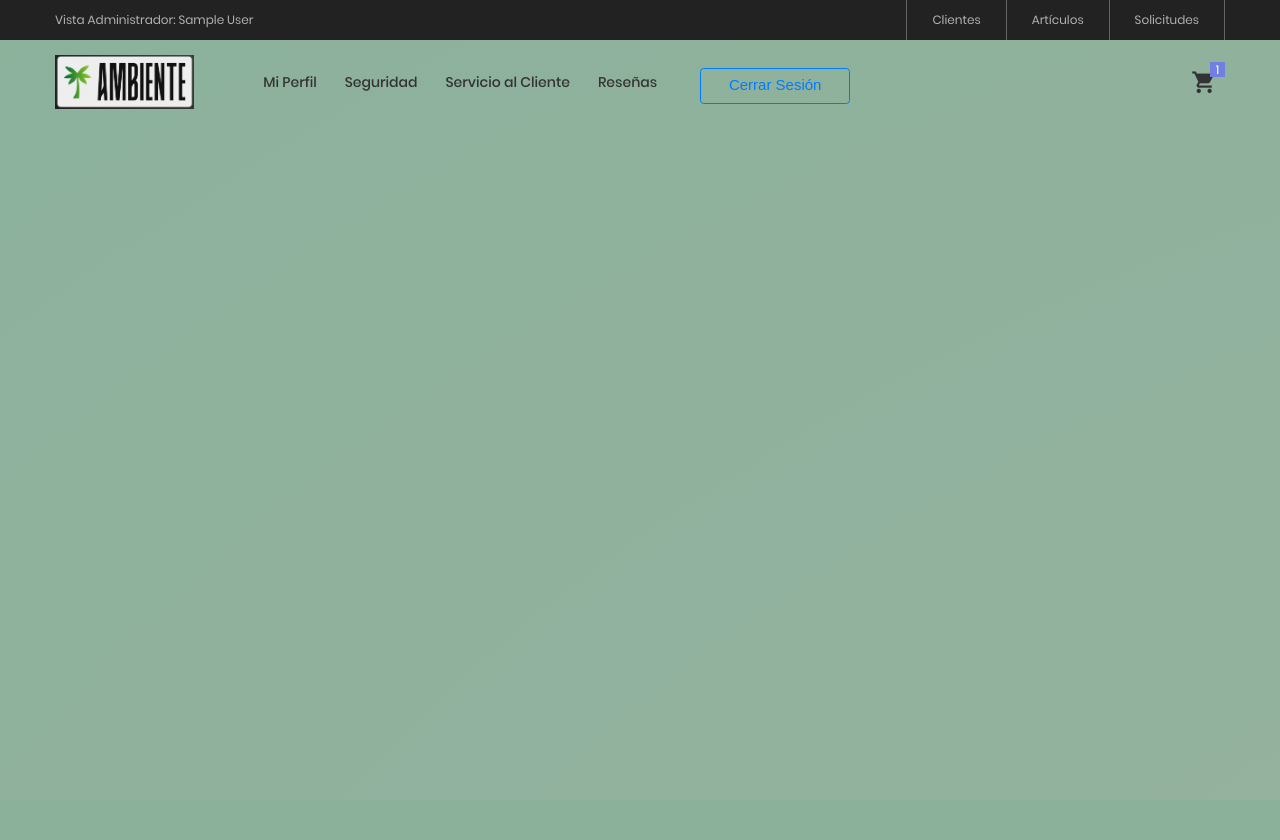
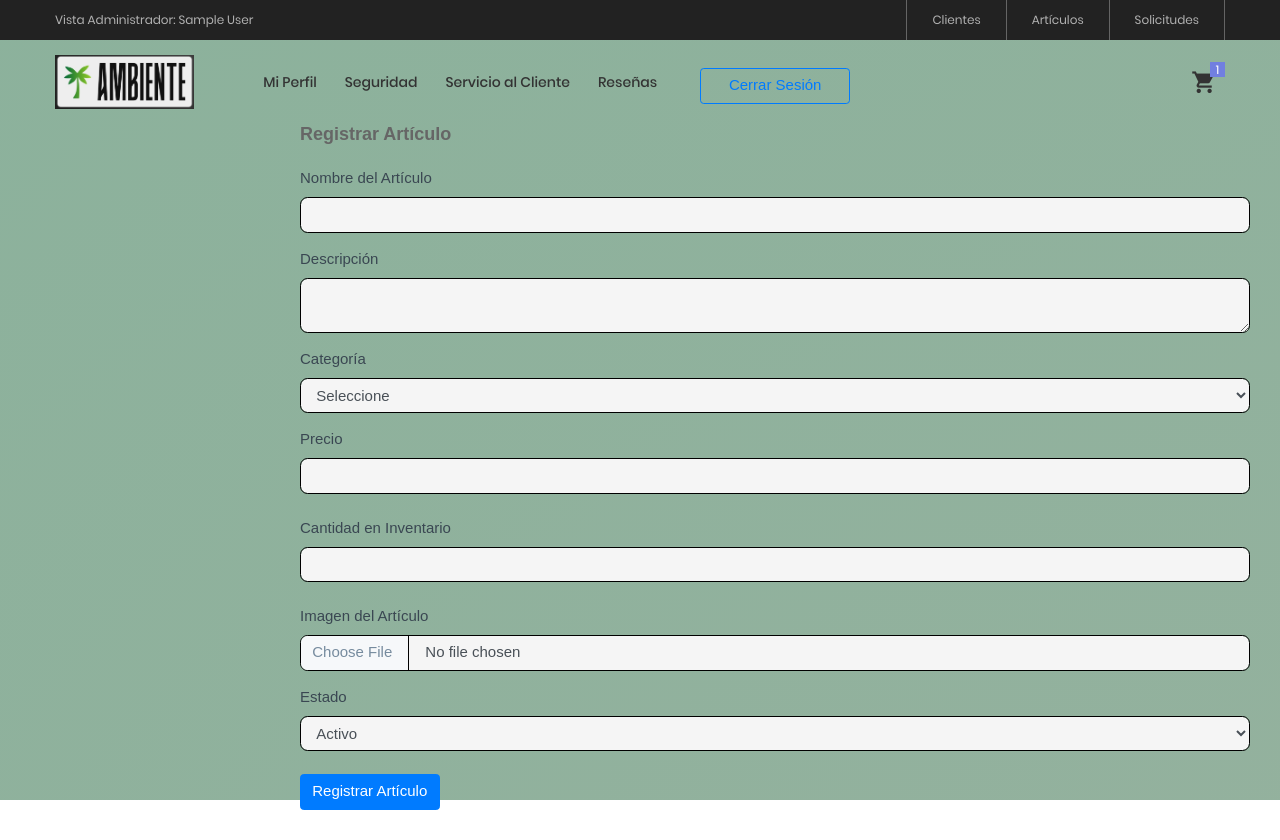
Before and after one commit to gmarcovc/ProyectoAmbienteWeb, a PHP site: page /View/Articulos/registrarArticulos.php in a window 1280 px wide. Before the commit the page ends 109 px from the top, so only its background shows below. Run offline with PHP 8.4, Linux system fonts and the light colour scheme; the visitor is signed in with stand-in values (Sample User, id 1); some libraries are stand-ins or nearby versions.

Commit message:
Formulario Registrar Artículo
Formulario para registrar artículo creado.

```diff
--- a/View/Articulos/RegistrarArticulos.php
+++ b/View/Articulos/RegistrarArticulos.php
@@ -1,6 +1,6 @@
 <?php
     include_once $_SERVER["DOCUMENT_ROOT"] . '/ProyectoAmbienteWeb/View/layout.php';
-    include_once $_SERVER["DOCUMENT_ROOT"] . '/ProyectoAmbienteWeb/Controller/ClienteController.php';
+    include_once $_SERVER["DOCUMENT_ROOT"] . '/ProyectoAmbienteWeb/Controller/ArticulosController.php';
 ?>
 
 <!doctype html>
@@ -11,27 +11,81 @@
 ?>
 
 <body class="page-wrapper radial-gradient">
+
+    <!-- Incluir el layout y mostrar el menú -->
     <div id="main-wrapper" data-layout="vertical" data-navbarbg="skin6" data-sidebartype="full"
         data-sidebar-position="fixed" data-header-position="fixed"
         <?php
             MostrarMenu();
         ?>
+
         <div class="body-wrapper">
         <?php
             MostrarHeader();
         ?>
+
             <div class="container-fluid">
                 <div class="row">
                     <div class="col-12">
-                        <!-- Programar el resto de aquí para abajo -->
+                        <!-- Formulario para registrar artículo -->
+                        <h5 class="card-title fw-semibold mb-4">Registrar Artículo</h5>
+
+                        <form action="RegistrarArticulos.php" method="POST" enctype="multipart/form-data">
+
+                            <div class="mb-3">
+                                <label class="form-label">Nombre del Artículo</label>
+                                <input type="text" class="form-control" id="txtNombre" name="txtNombre" required>
+                            </div>
+
+                            <div class="mb-3">
+                                <label class="form-label">Descripción</label>
+                                <textarea class="form-control" id="txtDescripcion" name="txtDescripcion" required></textarea>
+                            </div>
+
+                            <div class="mb-3">
+                                <label class="form-label">Categoría</label>
+                                <select id="ddlCategorias" name="ddlCategorias" class="form-control" required>
+                                    <option value="">Seleccione</option>
+                                    <option value="1">Electrónica</option>
+                                    <option value="2">Ropa</option>
+                                </select>
+                            </div>
+
+                            <div class="mb-4">
+                                <label class="form-label">Precio</label>
+                                <input type="number" step="0.01" class="form-control" id="txtPrecio" name="txtPrecio" required>
+                            </div>
+
+                            <div class="mb-4">
+                                <label class="form-label">Cantidad en Inventario</label>
+                                <input type="number" class="form-control" id="txtCantidad" name="txtCantidad" required>
+                            </div>
+
+                            <div class="mb-3">
+                                <label class="form-label">Imagen del Artículo</label>
+                                <input type="file" class="form-control" id="txtImagen" name="txtImagen" required>
+                            </div>
+
+                            <div class="mb-4">
+                                <label class="form-label">Estado</label>
+                                <select id="ddlEstado" name="ddlEstado" class="form-control" required>
+                                    <option value="1">Activo</option>
+                                    <option value="2">Inactivo</option>
+                                </select>
+                            </div>
+
+                            <input type="submit" class="btn btn-primary" value="Registrar Artículo" id="btnRegistrarArticulo" name="btnRegistrarArticulo">
+
+                        </form>
                     </div>
                 </div>
             </div>
         </div>
     </div>
-    <?php
-        ReferenciasJS();
-    ?>
+
+    <!-- Referencias a los archivos JS, si son necesarios -->
+    <script src="../js/jquery.min.js"></script>
+    <script src="../js/bootstrap.bundle.min.js"></script>
 </body>
 
 </html>
```
